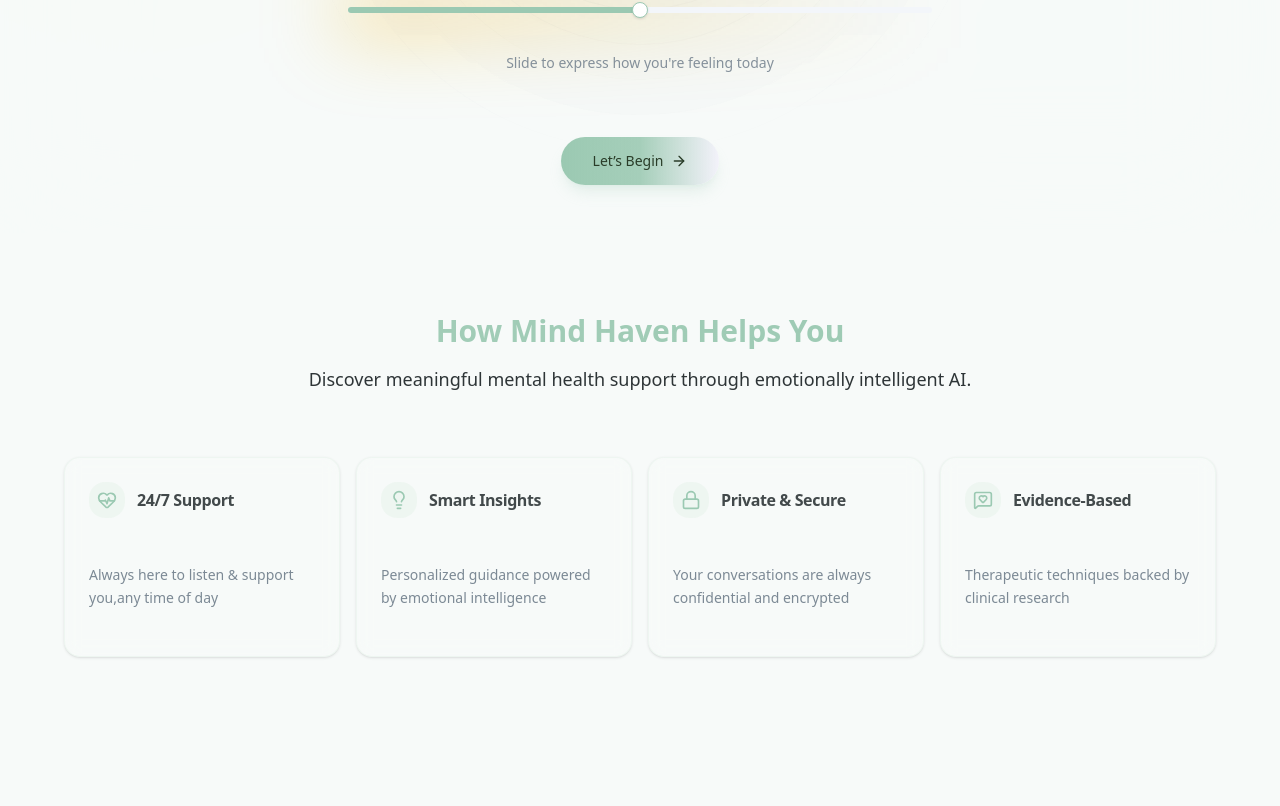
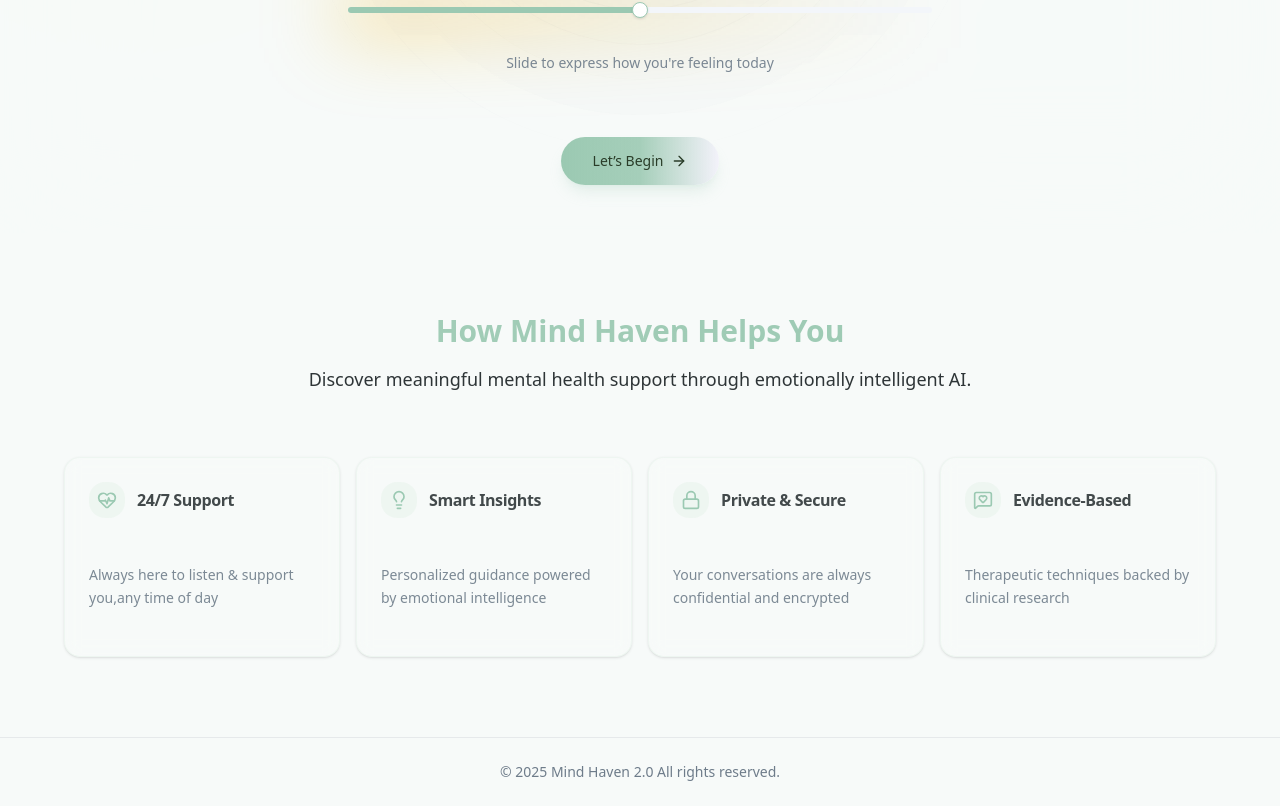
Before and after one commit to Ucode-uvais/mind-haven-ai, a Next.js app: page / in a window 1280 px wide. Shown: the part 643-1449 px from the top of the page. Before the commit the page ends 1380 px from the top, so only its background shows below. Built offline with nearby package versions, Linux system fonts and the light colour scheme.

Commit message:
footer implemented

```diff
--- a/app/layout.tsx
+++ b/app/layout.tsx
@@ -3,6 +3,7 @@ import { Geist, Geist_Mono } from "next/font/google";
 import "./globals.css";
 import { Header } from "@/components/header";
 import { Providers } from "@/components/providers";
+import { Footer } from "@/components/footer";
 
 const geistSans = Geist({
   variable: "--font-geist-sans",
@@ -33,6 +34,7 @@ export default function RootLayout({
           <Header />
 
           {children}
+          <Footer />
         </Providers>
       </body>
     </html>
--- /dev/null
+++ b/components/footer.tsx
@@ -0,0 +1,11 @@
+export const Footer = () => {
+  return (
+    <footer className="border-t py-6">
+      <div className="container flex flex-col items-center gap-4 px-4 md:px-6">
+        <p className="text-sm text-muted-foreground text-center">
+          © 2025 Mind Haven 2.0 All rights reserved.
+        </p>
+      </div>
+    </footer>
+  );
+};
```
